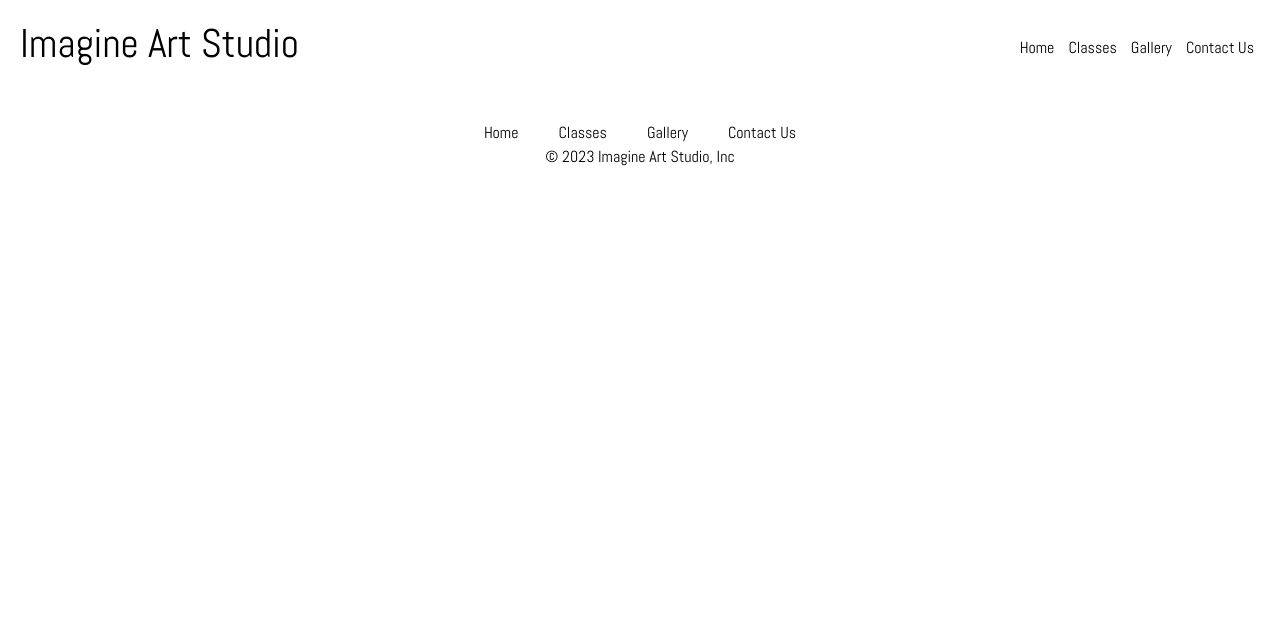
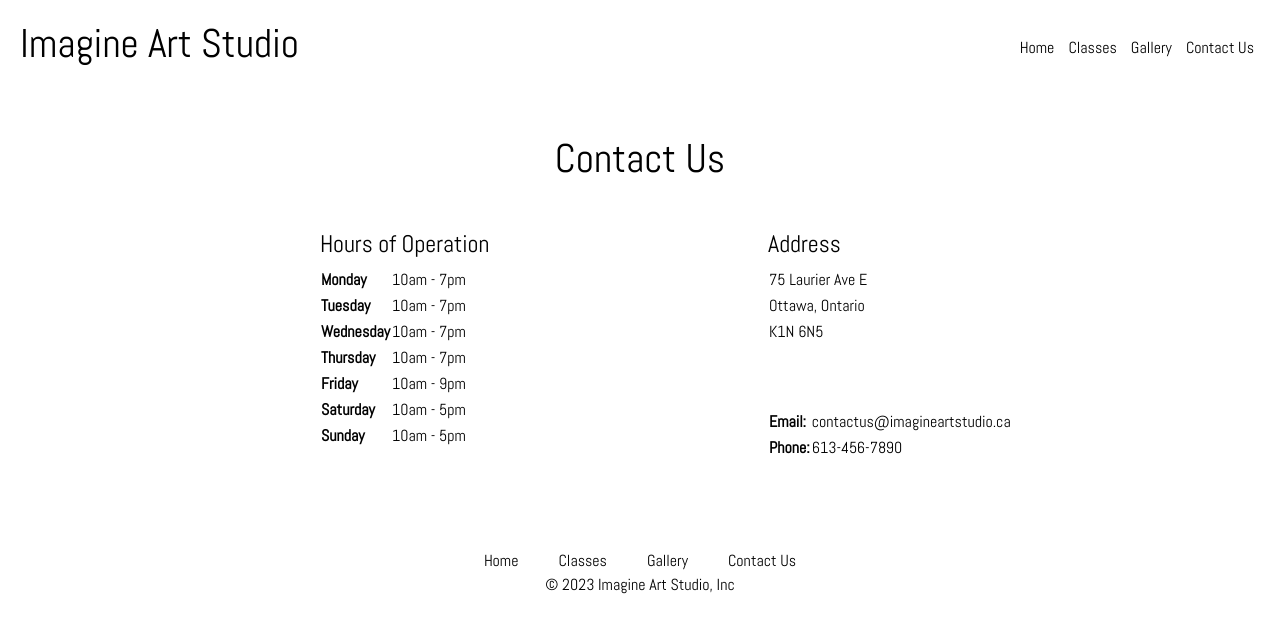
Before and after one commit to annikawhit/seg3125_project2_final, a React (Create React App) app: page /seg3125_project2/contactus in a window 1280 px wide. Shown: the top 632 px of the page. Built offline with nearby package versions, Linux system fonts and the light colour scheme.

Commit message:
change links again...

```diff
--- a/src/App.js
+++ b/src/App.js
@@ -17,9 +17,9 @@ function App() {
         <div className="content">
           <Routes >
               <Route exact path="/seg3125_project2/" element={<Home />}> </Route>
-              <Route exact path="/classes" element={<Classes />}></Route>
-              <Route exact path="/gallery" element={<Gallery />}></Route>
-              <Route exact path="/contactus" element={<ContactUs />}></Route>
+              <Route exact path="/seg3125_project2/classes" element={<Classes />}></Route>
+              <Route exact path="/seg3125_project2/gallery" element={<Gallery />}></Route>
+              <Route exact path="/seg3125_project2/contactus" element={<ContactUs />}></Route>
           </Routes>
         </div>
 
--- a/src/Footer.js
+++ b/src/Footer.js
@@ -9,10 +9,10 @@ const Footer = () => {
         <div class="container" id="footer">
             <footer class=" my-4">
                 <div className="links">
-                    <Link id="link" to="/">Home</Link>
-                    <Link id="link" to="/classes">Classes</Link>
-                    <Link id="link" to="/gallery">Gallery</Link>
-                    <Link id="link" to="/contactus">Contact Us</Link>
+                    <Link id="link" to="/seg3125_project2/">Home</Link>
+                    <Link id="link" to="/seg3125_project2/classes">Classes</Link>
+                    <Link id="link" to="/seg3125_project2/gallery">Gallery</Link>
+                    <Link id="link" to="/seg3125_project2/contactus">Contact Us</Link>
                 </div>
                 <p className="footer_text">&copy; 2023 Imagine Art Studio, Inc</p>
             </footer>
--- a/src/NavBar.js
+++ b/src/NavBar.js
@@ -9,10 +9,10 @@ const NavBar = () => {
         <nav className="navbar">
             <h1>Imagine Art Studio</h1>
             <div className="links">
-                <Link id="link" to="/">Home</Link>
-                <Link id="link" to="/classes">Classes</Link>
-                <Link id="link" to="/gallery">Gallery</Link>
-                <Link id="link" to="/contactus">Contact Us</Link>
+                <Link id="link" to="/seg3125_project2/">Home</Link>
+                <Link id="link" to="/seg3125_project2/classes">Classes</Link>
+                <Link id="link" to="/seg3125_project2/gallery">Gallery</Link>
+                <Link id="link" to="/seg3125_project2/contactus">Contact Us</Link>
             </div>
         </nav>
 
--- a/src/home.js
+++ b/src/home.js
@@ -8,7 +8,7 @@ const Home = () => {
             <div id="text-block">
                 <h1>Imagine Art Studio</h1>
                 <p class="my-1">Explore the world of art with us.</p>
-                <Link class="btn btn-secondary" id="home_btn" to="/classes">View our available classes!</Link>
+                <Link class="btn btn-secondary" id="home_btn" to="/seg3125_project2/classes">View our available classes!</Link>
             </div>
 
         </div>
```
